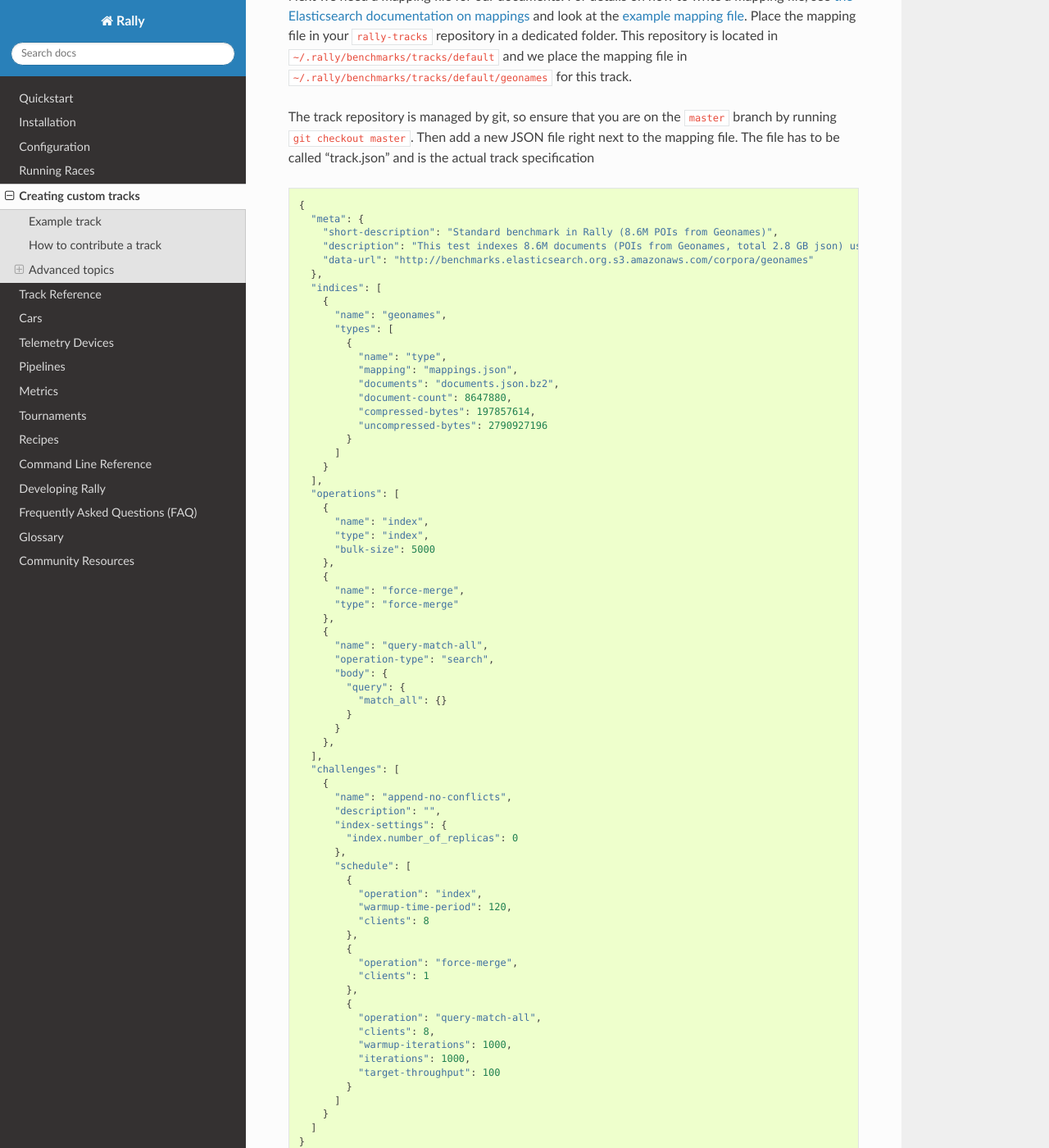
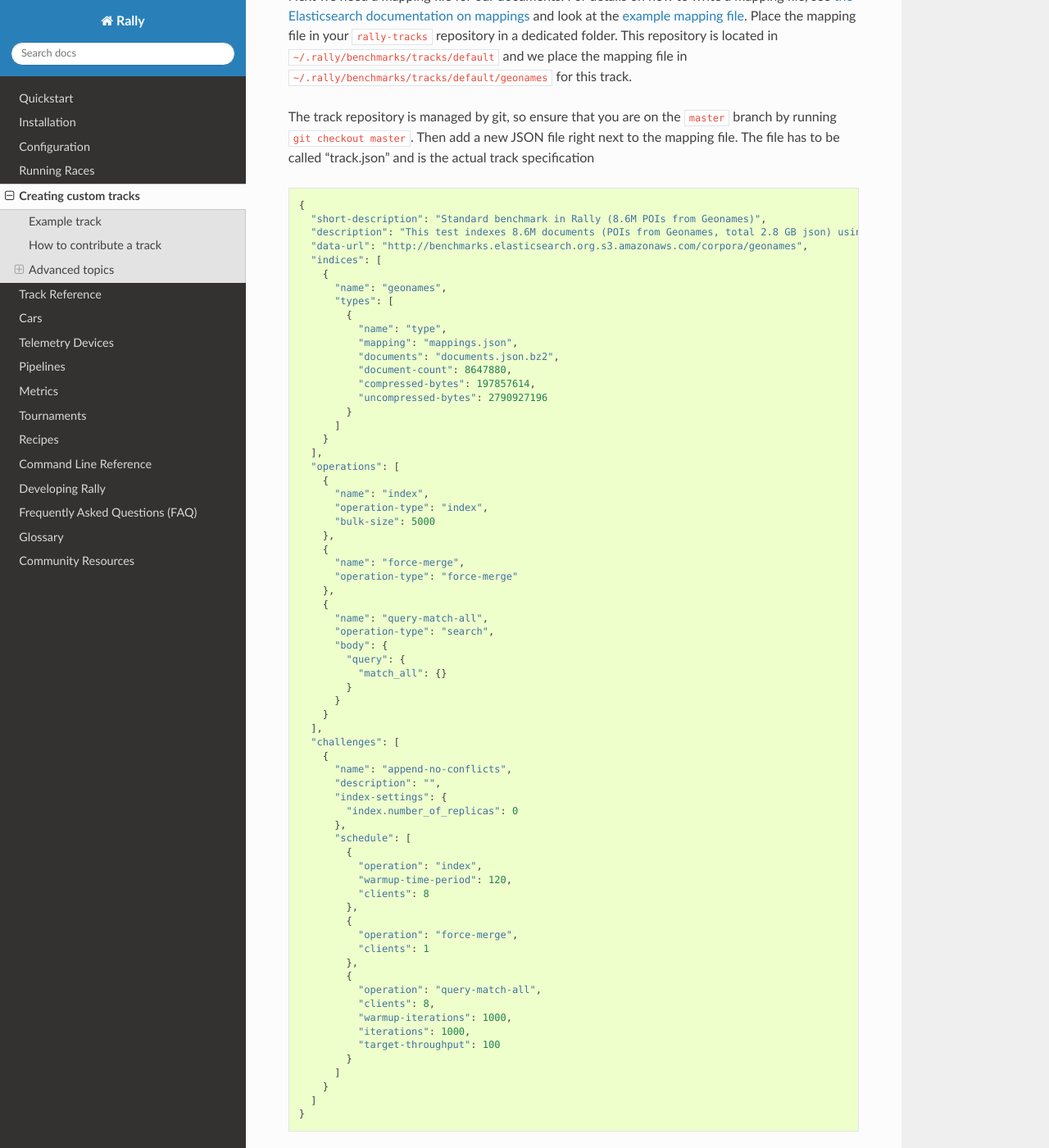
Before and after one commit to elastic/rally, a Sphinx documentation site: the page built from docs/adding_tracks.rst, in a window 1280 px wide and 1400 px high, scrolled down 1566 px. Shown: the whole window at 82% size. Built offline with Sphinx 7.4.7 and the Read the Docs theme 2.0.0, drawn with Linux system fonts in a browser that asks for light colours.

Commit message:
Fixing typos in track.json example

```diff
--- a/docs/adding_tracks.rst
+++ b/docs/adding_tracks.rst
@@ -67,11 +67,9 @@ Next we need a mapping file for our documents. For details on how to write a map
 The track repository is managed by git, so ensure that you are on the ``master`` branch by running ``git checkout master``. Then add a new JSON file right next to the mapping file. The file has to be called "track.json" and is the actual track specification ::
 
     {
-      "meta": {
-        "short-description": "Standard benchmark in Rally (8.6M POIs from Geonames)",
-        "description": "This test indexes 8.6M documents (POIs from Geonames, total 2.8 GB json) using 8 client threads and 5000 docs per bulk request against Elasticsearch",
-        "data-url": "http://benchmarks.elasticsearch.org.s3.amazonaws.com/corpora/geonames"
-      },
+      "short-description": "Standard benchmark in Rally (8.6M POIs from Geonames)",
+      "description": "This test indexes 8.6M documents (POIs from Geonames, total 2.8 GB json) using 8 client threads and 5000 docs per bulk request against Elasticsearch",
+      "data-url": "http://benchmarks.elasticsearch.org.s3.amazonaws.com/corpora/geonames",
       "indices": [
         {
           "name": "geonames",
@@ -90,12 +88,12 @@ The track repository is managed by git, so ensure that you are on the ``master``
       "operations": [
         {
           "name": "index",
-          "type": "index",
+          "operation-type": "index",
           "bulk-size": 5000
         },
         {
           "name": "force-merge",
-          "type": "force-merge"
+          "operation-type": "force-merge"
         },
         {
           "name": "query-match-all",
@@ -105,7 +103,7 @@ The track repository is managed by git, so ensure that you are on the ``master``
               "match_all": {}
             }
           }
-        },
+        }
       ],
       "challenges": [
         {
```
